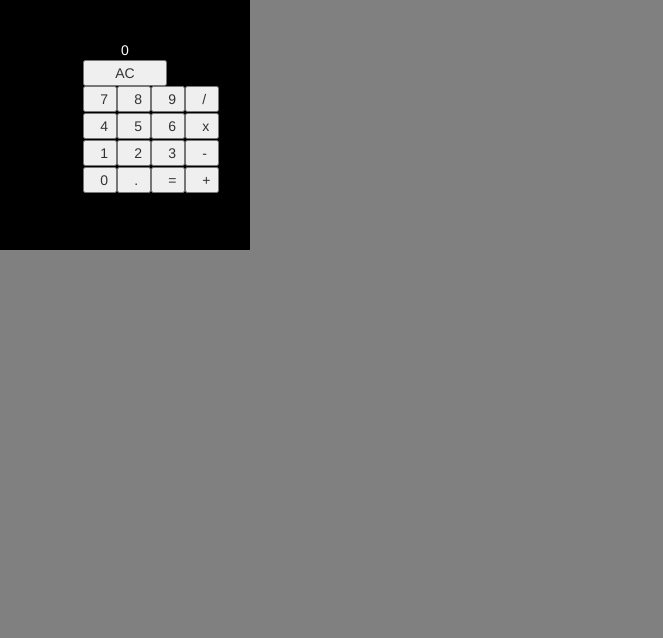
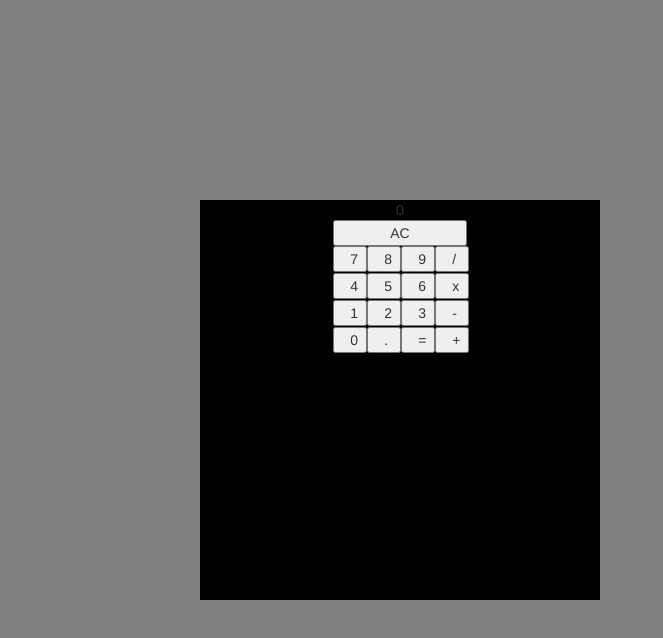
Before and after one commit to bbrading/javascript_calculator, a website: page index.html in a window 1280 px wide. Shown: the whole page, without its empty margins (0-663 px from the left). Drawn offline with nearby package versions, Linux system fonts and the light colour scheme.

Commit message:
changed columns from md to xs

```diff
--- a/calculator.css
+++ b/calculator.css
@@ -1,41 +1,11 @@
 #body {
   background-color: gray;
+  padding: 200px
+}
+
+#calculator{
+  background-color: black;
+  height: 400px;
+  width: 400px;
   text-align: center;
 }
-
-#calculator {
-  margin-left: auto;
-  margin-right: auto;
-  display: block;
-  text-align: center;
-  background-color: black;
-  height: 250px;
-  width: 250px;
-  padding: 10px, 10px, 10px, 10px;
-}
-
-#screen {
-  padding-top: 40px;
-}
-
-#clear{
-text-align: center;
-}
-
-.numberButton{
-text-align: center;
-padding:5px, 5px, 5px, 5px;
-margin:5px, 5px, 5px, 5px;
-}
-
-.buttonOperator{
-  text-align: center;
-  padding:5px, 5px, 5px, 5px;
-  margin:5px, 5px, 5px, 5px;
-}
-
-#screen{
-  text-align: center;
-  color: white;
-  padding: 20px,20px, 20px, 20px;
-}
--- a/index.html
+++ b/index.html
@@ -11,103 +11,103 @@
     <div class = "container-fluid">
       <div class = "row">
 
-        <div id ="calculator" class = "col-md-12">
+        <div id ="calculator" class = "col-xs-12">
           <div class="row">
-            <div id = "screen" class = "col-md-12" >
+            <div id = "screen" class = "col-xs-12" >
             </div>
           </div>
           <div class="row">
-            <div class = "col-md-4">
+            <div class = "col-xs-4">
            </div>
             <div>
-              <button id = "clear" type = "button" class = "col-md-4 buttonOperator"> AC </button>
+              <button id = "clear" type = "button" class = "col-xs-4 buttonOperator"> AC </button>
             </div>
-            <div class = "col-md-4">
+            <div class = "col-xs-4">
             </div>
           </div>
 
           <div class="row">
-            <div class = "col-md-4">
+            <div class = "col-xs-4">
             </div>
 
             <div>
-              <button id ="7" type = "button" class="col-md-1 numberButton
+              <button id ="7" type = "button" class="col-xs-1 numberButton
               " value ="7"> 7 </button>
             </div>
             <div>
-              <button id="8" type = "button" class="col-md-1 numberButton
+              <button id="8" type = "button" class="col-xs-1 numberButton
               " value ="8"> 8 </button>
             </div>
             <div>
-              <button id ="9" type = "button" class="col-md-1 numberButton
+              <button id ="9" type = "button" class="col-xs-1 numberButton
               " value = "9"> 9 </button>
             </div>
             <div>
-              <button id ="divide" type = "button" class="col-md-1 buttonOperator"> / </button>
+              <button id ="divide" type = "button" class="col-xs-1 buttonOperator"> / </button>
             </div>
-            <div class = "col-md-4 button">
+            <div class = "col-xs-4 button">
             </div>
           </div>
             <div class="row">
-            <div class ="col-md-4">
+            <div class ="col-xs-4">
             </div>
 
             <div>
-              <button id ="4" type = "button" class="col-md-1 numberButton
+              <button id ="4" type = "button" class="col-xs-1 numberButton
               " value ="4"> 4 </button>
             </div>
             <div>
-              <button id ="5" type = "button" class="col-md-1 numberButton
+              <button id ="5" type = "button" class="col-xs-1 numberButton
               " value = "5"> 5 </button>
             </div>
             <div>
-              <button id ="6" type = "button" class="col-md-1 numberButton
+              <button id ="6" type = "button" class="col-xs-1 numberButton
               " value = "6"> 6 </button>
             </div>
             <div>
-              <button id ="multiply" type = "button" class="col-md-1"> x </button>
+              <button id ="multiply" type = "button" class="col-xs-1"> x </button>
             </div>
-            <div class = "col-md-4">
+            <div class = "col-xs-4">
             </div>
           </div>
           <div class="row">
-            <div class = "col-md-4">
+            <div class = "col-xs-4">
             </div>
 
             <div>
-              <button id ="1" type = "button" class="col-md-1 numberButton
+              <button id ="1" type = "button" class="col-xs-1 numberButton
               " value = "1"> 1 </button>
             </div>
             <div>
-              <button id ="2" type = "button" class="col-md-1 numberButton
+              <button id ="2" type = "button" class="col-xs-1 numberButton
               " value = "2"> 2 </button>
             </div>
             <div>
-              <button id ="3" type = "button" class="col-md-1 numberButton
+              <button id ="3" type = "button" class="col-xs-1 numberButton
               " value = "3"> 3 </button>
             </div>
             <div>
-              <button id = "subtract" type = "button" class="col-md-1 buttonOperator"> - </button>
+              <button id = "subtract" type = "button" class="col-xs-1 buttonOperator"> - </button>
             </div>
-            <div class = "col-md-4">
+            <div class = "col-xs-4">
             </div>
           </div>
           <div class="row">
-            <div class = "col-md-4">
+            <div class = "col-xs-4">
             </div>
             <div>
-              <button id ="0" type = "button" class="col-md-1 numberButton" value = "0"> 0 </button>
+              <button id ="0" type = "button" class="col-xs-1 numberButton" value = "0"> 0 </button>
             </div>
             <div>
-              <button type = "button" class="col-md-1 buttonOperator"> . </button>
+              <button type = "button" class="col-xs-1 buttonOperator"> . </button>
             </div>
             <div>
-              <button id = "equals" type = "button" class="col-md-1 buttonOperator"> = </button>
+              <button id = "equals" type = "button" class="col-xs-1 buttonOperator"> = </button>
             </div>
             <div>
-              <button id = "add" type = "button" class="col-md-1 buttonOperator"> + </button>
+              <button id = "add" type = "button" class="col-xs-1 buttonOperator"> + </button>
             </div>
-            <div class = "col-md-4">
+            <div class = "col-xs-4">
             </div>
           </div>
         </div>
```
Also changed, not shown: 1 other file.
